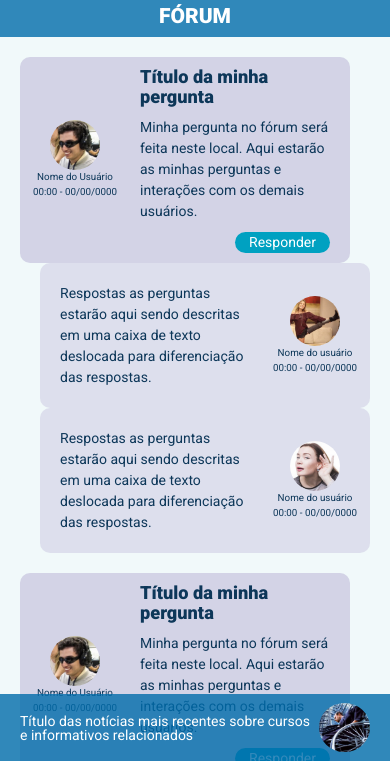
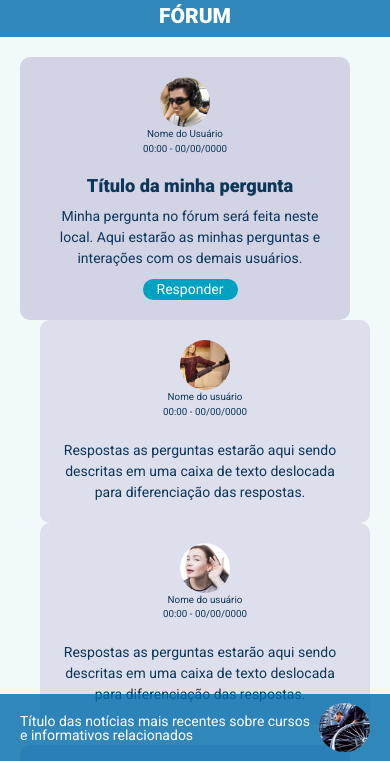
Before and after one commit to GrowTech1/capacita_cursos_inclusivos, a plain HTML site: page forum.html in a window 390 px wide. Shown: the part 83-844 px from the top of the page. Drawn offline with nearby package versions, Linux system fonts and the light colour scheme.

Commit message:
Ajuste responsivo Fórum

```diff
--- a/css/forum.css
+++ b/css/forum.css
@@ -147,3 +147,52 @@ section#conteudo_forum div.direita_r {
 section#conteudo_forum div.direita_r p {
     font-size: 0.7em;
 }
+
+@media screen and (max-width: 400px ) {
+    /* PERGUNTAS */
+    section#conteudo_forum div.box_pergunta{
+        display: flex;
+        flex-flow: column nowrap;
+        align-items: center;
+
+    }
+
+    section#conteudo_forum div.box_pergunta{
+        padding-top: 20px;
+        padding-bottom: 20px;
+    }
+
+    section#conteudo_forum div.direita_p {
+        padding-top: 20px;
+    }
+
+    section#conteudo_forum div.direita_p p,
+    section#conteudo_forum div.direita_p h4 {
+        text-align: center;
+    }
+
+    section#conteudo_forum div.direita_p {
+        text-align: center;
+    }
+
+    /* RESPOSTAS */
+    section#conteudo_forum div.box_resposta{
+        display: flex;
+        flex-flow: column-reverse nowrap;
+        align-items: center;
+    }
+
+    section#conteudo_forum div.box_resposta{
+        padding-top: 20px;
+        padding-bottom: 20px;
+    }
+
+    section#conteudo_forum div.esquerda_r {
+        padding-top: 20px;
+    }
+
+    section#conteudo_forum div.esquerda_r p,
+    section#conteudo_forum div.esquerda_r h4 {
+        text-align: center;
+    }
+}
--- a/forum.html
+++ b/forum.html
@@ -31,11 +31,12 @@
             <h3>Fórum</h3>
         </div> <!-- /div#titulo -->
 
+        <aside>
             <ul id="menu" class="sidenav">
                 <li>
                     <div id="faixa_menu">
                         <div>Menu</div>
-                    <div><a class="sidenav-close"><i class="material-icons">close</i></a></div>
+                        <div><a class="sidenav-close" href="#"><i class="material-icons">close</i></a></div>
                     </div>
                 </li>
                 <li>
@@ -64,9 +65,11 @@
                     </div>
                 </li>
             </ul> <!-- /ul.sidenav -->
+        </aside>
 
     </header><!-- /header#id -->
 
+    <main>
         <section id="conteudo_forum">
 
             <div class="grupo">
@@ -144,7 +147,7 @@
             </div> <!-- /div.grupo -->
 
         </section> <!-- section#conteudo -->
-
+    </main>
 
     <footer id="rodape">
         <div id="box_inferior">
```
Lines whose indentation alone changed are shown as unchanged.
